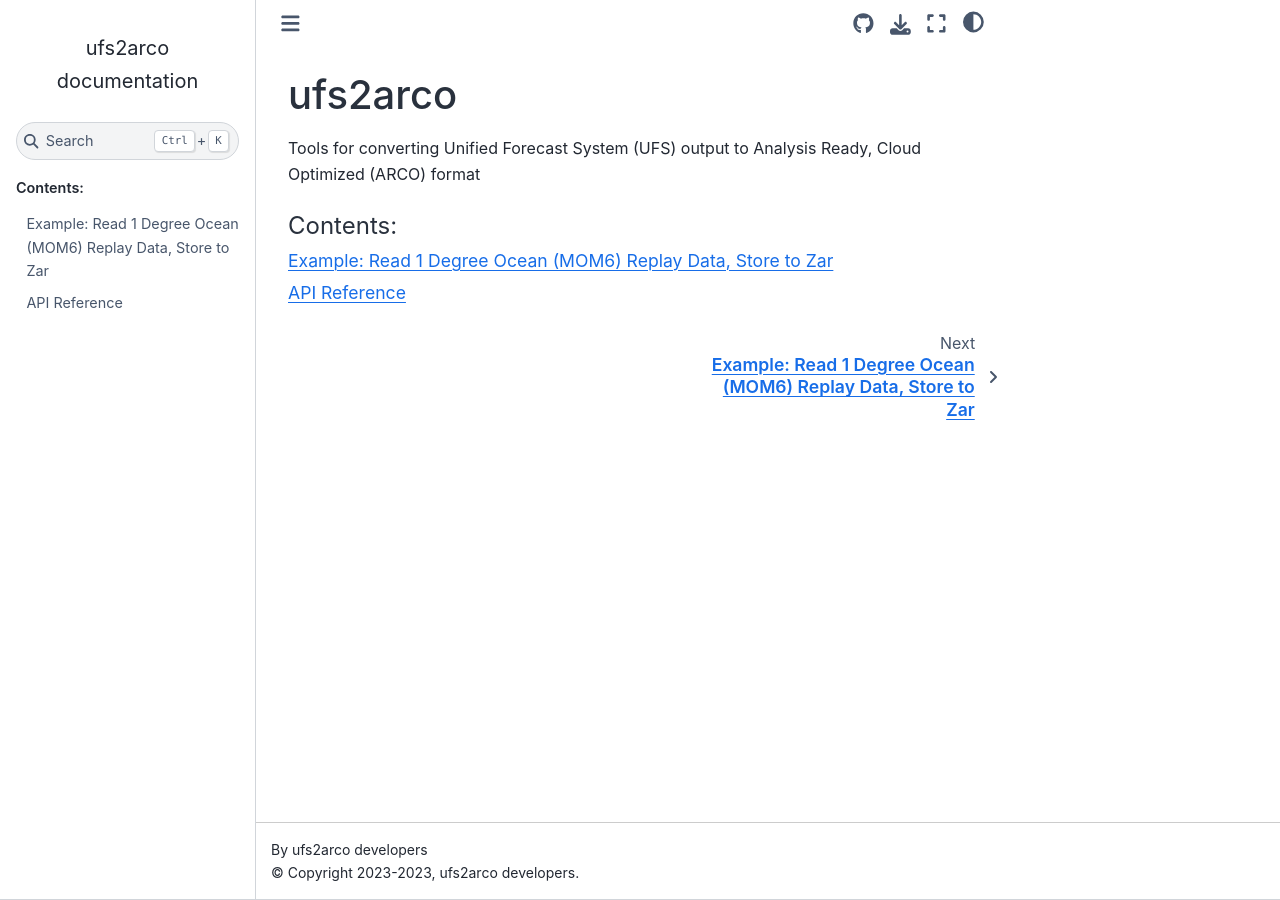
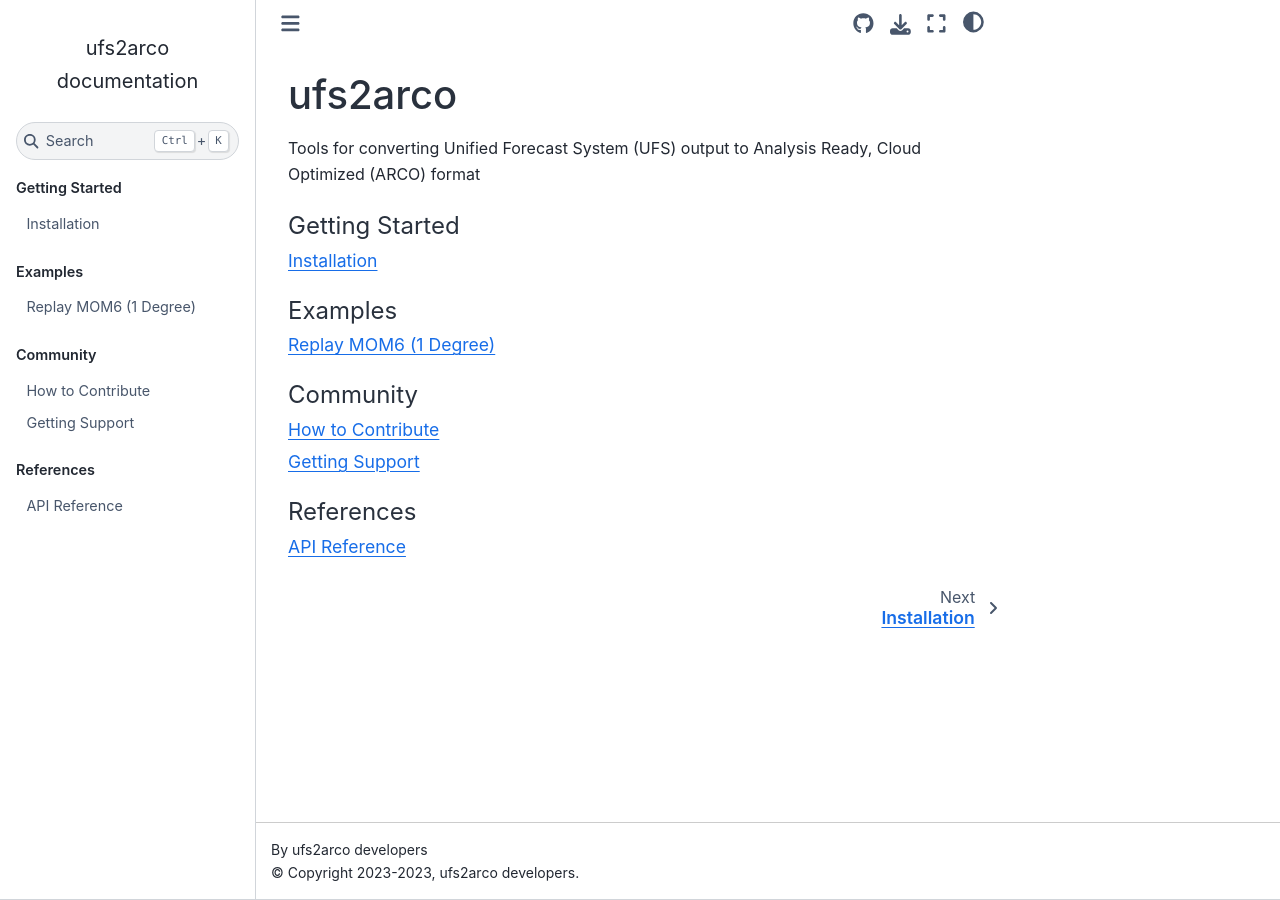
Before and after one commit to NOAA-PSL/ufs2arco, a Sphinx documentation site: the page built from docs/index.rst, in a window 1280 px wide. Built offline with Sphinx 7.4.7 and the Sphinx Book theme 1.1.4, drawn with Linux system fonts in a browser that asks for light colours; pages that are not in the unit, such as notebooks, are missing from menus.

Commit message:
Installation instructions and put package on Pypi (#7)
* setup for pip install

* better installation etc documentation

* add ds store to gitignore, rephrase doc a touch

```diff
--- a/docs/index.rst
+++ b/docs/index.rst
@@ -10,9 +10,27 @@
 
 .. toctree::
    :maxdepth: 1
-   :caption: Contents:
+   :caption: Getting Started
 
-   example_replay_fv3
-   example_replay_mom6
-   example_replay_cice6
+   installation
+
+.. toctree::
+   :maxdepth: 1
+   :caption: Examples
+
+   Replay FV3 (1 Degree) <example_replay_fv3>
+   Replay MOM6 (1 Degree) <example_replay_mom6>
+   Replay CICE6 (1 Degree) <example_replay_cice6>
+
+.. toctree::
+   :maxdepth: 1
+   :caption: Community
+
+   contributing
+   support
+
+.. toctree::
+   :maxdepth: 1
+   :caption: References
+
    api
--- a/pyproject.toml
+++ b/pyproject.toml
@@ -23,6 +23,8 @@
     "fsspec",
     "s3fs",
     "gcsfs",
+    "pytest",
+    "coverage",
 ]
 
 [project.optional-dependencies]
```
Also changed, not shown: README.md (+21 -0 lines), docs/contributing.rst (added, +74 -0 lines), docs/installation.rst (added, +49 -0 lines), docs/support.rst (added, +7 -0 lines), 2 other files.
